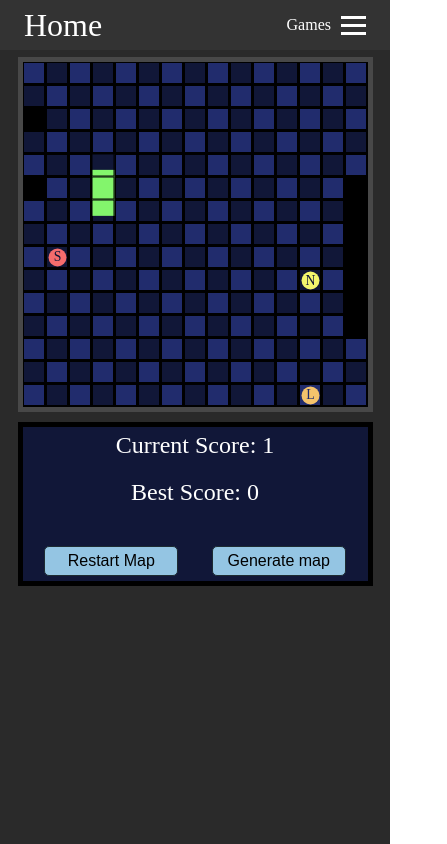
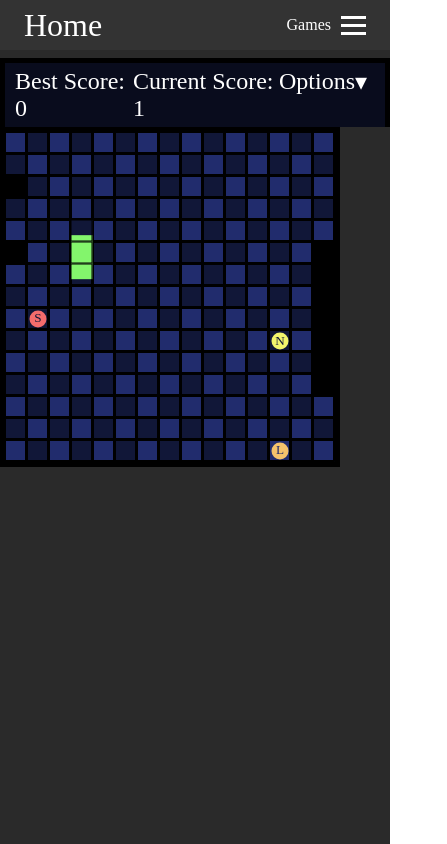
Before and after one commit to AdrianSzafranski/snake-maker, an Angular app: page /snake in a window 390 px wide. Shown: the whole page, 447 px wide, since content can reach past the window. Built offline with nearby package versions, Linux system fonts and the light colour scheme.

Commit message:
Change side panel to top panel and its appearance [Snake Game]

```diff
--- a/src/app/snake/snake.component.css
+++ b/src/app/snake/snake.component.css
@@ -1,64 +1,66 @@
 #container {
     margin-top: 2%;
-    display: flex;
     width: 100%;
 }
 #canvas {
 
-    border: 5px solid rgb(72, 72, 72);
+    border: 5px solid black;
 }
-#sidePanel {
+#topPanel {
+    color: white;
+    width: 100%;
+    display: flex;
+    justify-content: space-between;
+    background-color: #090c1d;
+    border: 5px solid black;
+    border-bottom: 0px;
+    padding: 5px 10px;
+    font-size:1.5em;
 
-    text-align: center;
-    margin-left: 20px;
-    min-width: 30%;
-    max-height: 200px;
-    background-color: #111738;
-    border: 5px solid black;
-    padding: 5px;
 }
-.currentScore, .bestScore {
-    font-size:1.5em;
-    margin-bottom: 20px;
+.optionsContainer {
+    list-style-type: none;
+    padding: 0;
+    margin: 0;
 }
-
-#buttonGroup {
-    display: flex;
+.optionsContainer li {
+    display: inline-block;
+    position: relative;
+    margin-right: 20px;
 }
-button {
-    width: 40%;
-    margin: 20px auto 0 auto;
-    padding: 10px 20px;
-    background-color: #365d55;
-    color: #fff;
-    text-align: center;
-    text-decoration: none;
-    border: 1px solid #1d322e;
+.optionsTitle {
+    position: relative;
+    display: inline-block;
+}
+.optionsTitleArrow {
+    position: absolute;
+    top: 0;
+    left: 100%;
+}
+.options .dropDownOptions {
+    position: absolute;
+    visibility: hidden;
+    opacity: 0;
+    transition: visibility 0s, opacity 0.3s ease-in-out;
+    background-color: #090c1d;
+    border: 2px solid black;
     border-radius: 5px;
-    font-size: 16px;
-    cursor: pointer;
-    transition: background-color 0.3s ease;
+    box-shadow: 0 2px 4px rgba(0, 0, 0, 0.2);
+    z-index: 1;
+    /*left: -100%;*/
 }
-button {
-    background-color: #94c5e3;
-    border: 1px solid #1d2b32;
-    color: black;
-    padding: 5px 10px;
+.options:hover .dropDownOptions {
+    visibility: visible;
+    opacity: 1;
 }
-button:hover {
-    background-color: #497c9c;
+.dropDownOptions li {
+    display: block;
+    margin: 0;
+    white-space: nowrap;
 }
-
-button:active {
-    background-color: #6eadd4;
+.option {
+    font-size:0.8em;
+    padding: 10px;
+    display: block;
+    transition: background-color 0.3s;
 }
-@media (max-width: 768px) {
-    #container {
-      flex-direction: column;
-    }
-    #sidePanel {
-        margin-top: 10px;
-        margin-left: 0px;
-
-    }
-  }
--- a/src/app/snake/snake.component.html
+++ b/src/app/snake/snake.component.html
@@ -1,17 +1,25 @@
 <div id='container'>
+    <div id='topPanel'>
+        <p class='bestScore'>Best Score: {{ bestScore }} </p>
+        <p class='currentScore'>Current Score: {{ score }} </p>
+        <div class="optionsContainer">
+            <li class="options">
+                <div class="optionsTitle">
+                    <div class="optionsTitleText">Options</div>
+                    <div class="optionsTitleArrow">&#9662;</div>
+                </div>
+                <ul class="dropDownOptions">
+                    <li class="option">Restart game</li>
+                    <li class="option">Generate new map</li>
+                </ul>
+            </li>
+        </div>
+    </div>
     <canvas
         id="canvas"
         [width]='board.getLengthInPixels()'
         [height]='board.getLengthInPixels()'
         #canvas>
     </canvas>
-    <div id='sidePanel'>
-        <p class='currentScore'>Current Score: {{ score }} </p>
-        <p class='bestScore'>Best Score: {{ bestScore }} </p>
-        <div id="buttonGroup">
-            <button (click)="restartMap()">Restart Map</button>
-            <button (click)="generateMap()">Generate map</button>
-        </div>
 
-    </div>
 </div>
--- a/src/app/snake/snake.component.ts
+++ b/src/app/snake/snake.component.ts
@@ -11,8 +11,10 @@ import { SnakeBoardModel } from './snake-board.model';
 })
 export class SnakeComponent implements OnInit, AfterViewInit  {
 
+  @ViewChild('hamburgerMenu') hamburgerMenu?: ElementRef;
   @ViewChild('canvas') canvasRef!: ElementRef;
 
+  isHamburgerMenuOpen = false;
   canvas!: HTMLCanvasElement;
   canvasContext!: CanvasRenderingContext2D | null;
   snake!: SnakeSnakeModel;
@@ -34,6 +36,11 @@ export class SnakeComponent implements OnInit, AfterViewInit  {
   backgroundColor = "#111738";
   initSnakeCoord !: SnakeCoordinateModel;
   constructor() {}
+
+  onCloseHamburgerMenu() {
+    this.isHamburgerMenuOpen = false;
+  }
+
 
   ngOnInit(): void {
 
@@ -444,8 +451,8 @@ drawRectBorder2(x: number, y: number, width: number, height: number) {
   @HostListener('window:resize', ['$event'])
   setScreenSize(event?: Event): void {
     let newBoardLengthInPixels = (window.innerHeight >= window.innerWidth)
-      ? Math.floor(window.innerWidth * 0.9)
-      : Math.floor(window.innerHeight * 0.9);
+      ? Math.floor(window.innerWidth * 0.85)
+      : Math.floor(window.innerHeight * 0.85);
 
     // give the largest number less than "newLengthInPixels" divisible by "this.getLengthInElements"
     newBoardLengthInPixels = newBoardLengthInPixels - newBoardLengthInPixels % this.board.getLengthInElements();
@@ -465,4 +472,12 @@ drawRectBorder2(x: number, y: number, width: number, height: number) {
         this.currentDirection = event.key;
       }
   }
+
+  @HostListener('document:click', ['$event']) navOpen(event: Event) {
+    let isHamburgerMenuDefined = this.hamburgerMenu;
+    let isClickedOutsideHamburgerMenu = isHamburgerMenuDefined && !this.hamburgerMenu!.nativeElement.contains(event.target);
+    if (isClickedOutsideHamburgerMenu) {
+      this.isHamburgerMenuOpen = false;
+    }
+  }
 }
```
